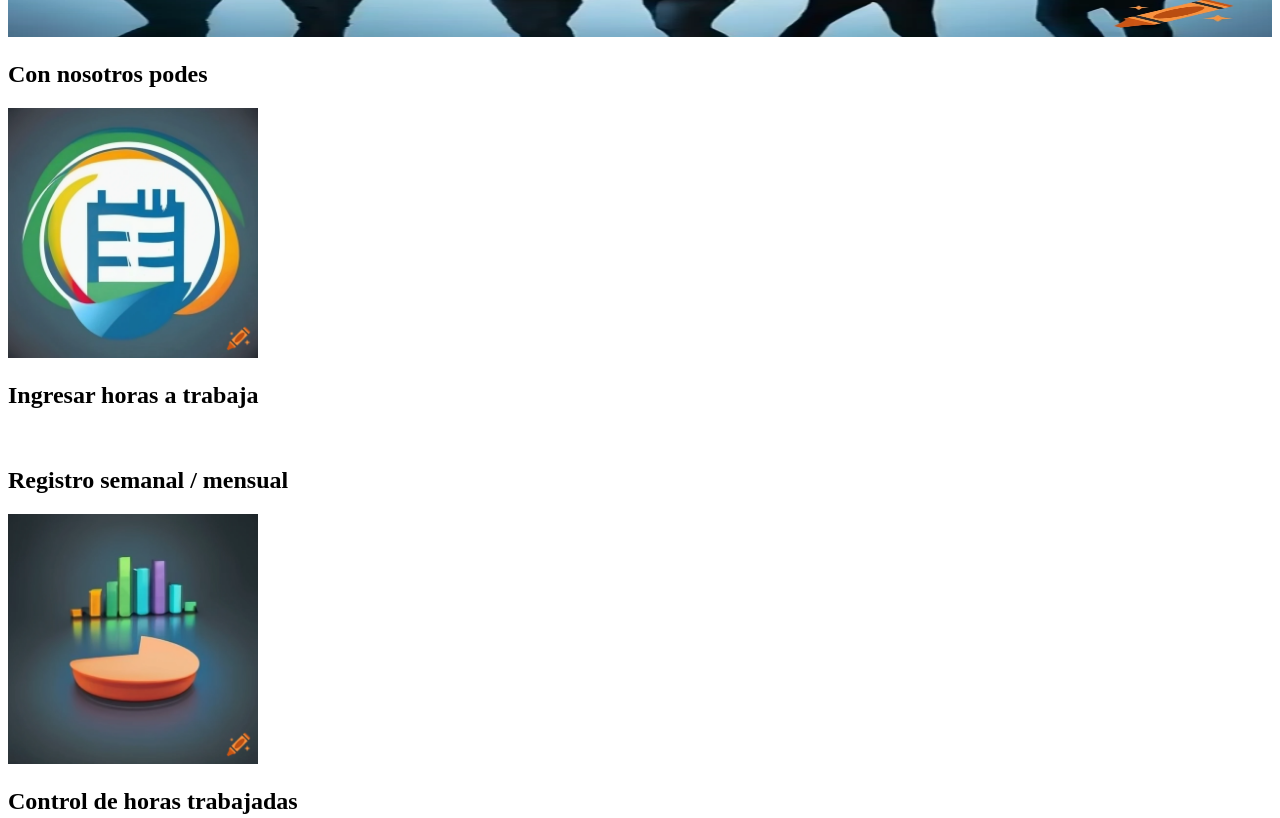
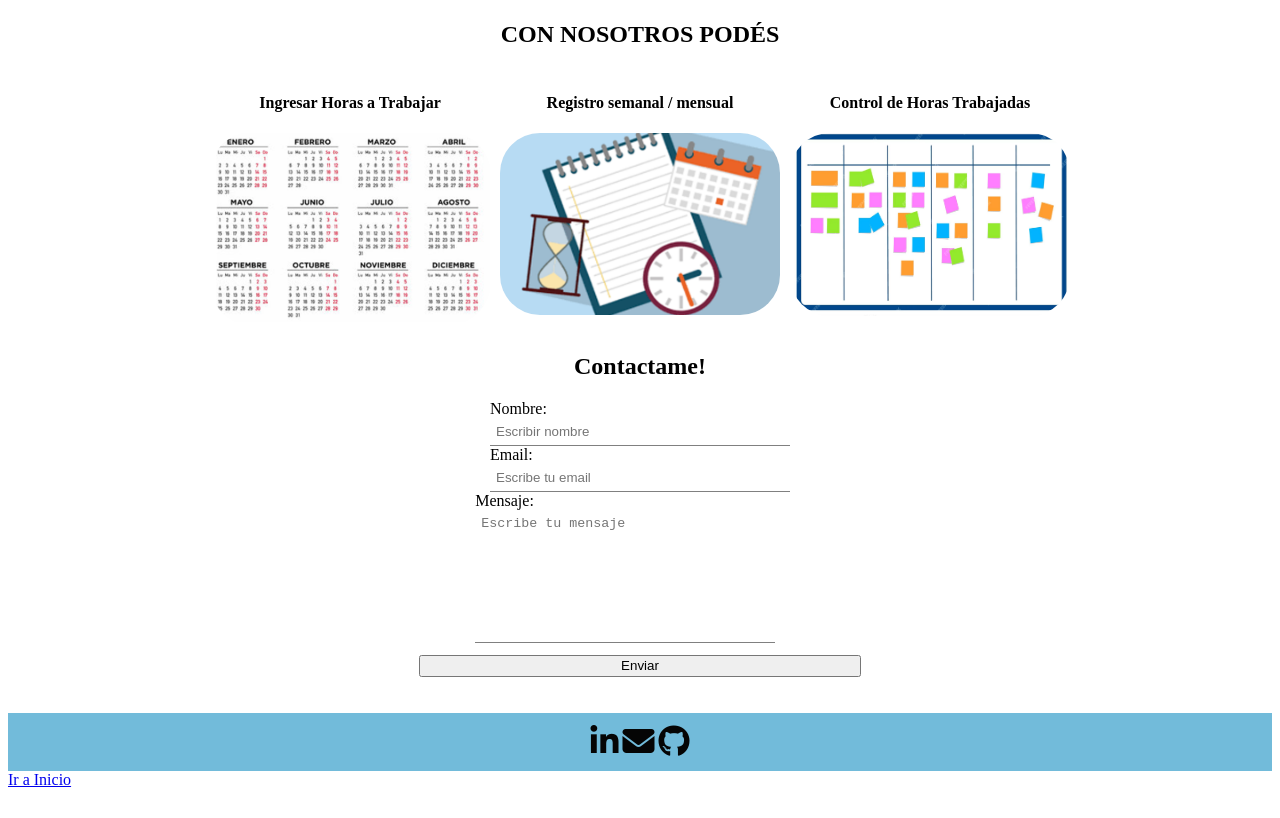
Before and after one commit to yeinwillie/cac_work_hours_register, a plain HTML site: page frontend/index.html in a window 1280 px wide. Shown: the part 443-1261 px from the top of the page. After the commit the page ends 1240 px from the top, so only its background shows below. Drawn offline with Linux system fonts and the light colour scheme; files that its build step writes are made by us from their sources; a script that the page names is missing.

Commit message:
secciones imagenes

```diff
--- /dev/null
+++ b/frontend/css/estilos.css
@@ -0,0 +1,50 @@
+#blog .contenedor{
+    display: flex;
+    justify-content: center;
+    flex-wrap: wrap;
+  }
+
+  #blog .contenedor img{
+    width: 100%;
+    height: auto;
+    padding-left: 0%;
+  }
+
+  #blog article {
+    margin: 5px;
+  }
+  #blog .contenedor h2, h3{
+    float: left;
+  }
+  h2, h4 {
+    text-align: center;
+
+  }
+  #blog img {
+    width: 100%;
+    max-width: 280px;
+    padding-left: 25%;
+    border-radius: 5ch;
+  }
+  #blog article img.selected {
+    transform: scale(1.2);
+}
+footer .contenedor {
+    display: flex;
+    flex-wrap: wrap;
+    justify-content: center;
+    padding-bottom: 20px;
+     background-color: #72bbda;
+     align-items: center
+  }
+
+  footer .icons {
+    margin-top: 20px;
+     align-items: center
+  }
+
+@media screen and (min-width:1024px){
+    section {
+        scroll-margin-top: 80px;
+      }
+    }
--- a/frontend/index.html
+++ b/frontend/index.html
@@ -6,10 +6,11 @@
     <meta name="viewport" content="width=device-width, initial-scale=1.0">
     <script src="https://kit.fontawesome.com/70de63367c.js" crossorigin="anonymous"></script>
     <link href="https://fonts.googleapis.com/css2?family=Lato:wght@400;700&display=swap" rel="stylesheet">
-    <link rel="stylesheet" href="./style.css">
+
     <link rel="stylesheet" href="./css/formulario.css">
     <script async src="./JS/app.js"></script>
     <title>CAC Horas de trabajo</title>
+    <link rel="stylesheet" href="./css/estilos.css">
 
 </head>
 <body>
@@ -44,35 +45,33 @@
         <section class="inicio" id="inicio">
             <article class="inicio_article">
                 <h1 class="titulo">
-                       Banner
+
                 </h1>
-                <img height="300px" width="100%" src="./issues/craiyon_093953_A_group_of_business_people_gathered_together__celebrating_in_front_of_a_whiteboard_fu.png" alt="">
+                <img height="300px" width="100%" src="issues/banner2.png" alt="">
 
             </article>
 
 <!--Section Benificios-->
+<section id="blog">
+    <h2>CON NOSOTROS PODÉS</h2>
+    <div class="contenedor">
 
-        </section>
+      <article>
+     <h4>Ingresar Horas a Trabajar</h4>
+        <img src="issues/calendario.png" alt="">
+      </article>
+      <article>
+        <h4>Registro semanal / mensual</h4>
+        <img src="issues/banner1.png" alt="">
+      </article>
+      <article>
+        <h4>Control de Horas Trabajadas</h4>
+        <img src="issues/registro.png" alt="">
+      </article>
+    </div>
+</section>
 
-        <section  id="Beneficios">
-
-            <h2 class="beneficios">Con nosotros podes</h2>
-
-            <img width="250px" src="./issues/craiyon_093222_logo_entreprise.png" alt="" >
-            <h2 class="beneficios">Ingresar horas a trabaja</h2>
-
-
-            <img width="250px" src="./issues//craiyon_092457_Calendar_icon.png" alt="" >
-
-            <h2 class="beneficios">Registro semanal / mensual</h2>
-
-            <img width="250px" src="./issues/craiyon_093743_graphic_with_financial_rating_bars_and_a_pie_chart.png" alt="">
-
-            <h2 class="beneficios">Control de horas trabajadas</h2>
-
-        </section>
-
-<!--Section Contactame-->
+       <!--Section Contactame-->
 
         <section class="contactame" id="contactame">
 
@@ -133,13 +132,16 @@
     </main>
 
 <!--Section Footer-->
-
-    <footer class="footer">
+<br>
+<br>
+    <footer id="footer">
+        <div class="contenedor">
         <div class="icons" id="icons">
             <a href="https://www.linkedin.com/in/yein-e-734a7a233" target="_blank"><i class="fa-brands fa-linkedin-in fa-2xl" style="color: #050505;"></i></a>
             <a href="mailto:yeinneg@gmail.com"><i class="fa-solid fa-envelope fa-2xl icon" style="color: #050505;"></i></a>
             <a href="https://github.com/yeinwillie" target="_blank"><i class="fa-brands fa-github fa-2xl icon" style="color: #050505;"></i></a>
        </div>
+    </div>
             <a href="#inicio" class="footer_link">Ir a Inicio</a>
     </footer>
 
```
Also changed, not shown: frontend/issues/banner1.png (added), frontend/issues/banner2.png (added), frontend/issues/calendario.png (added), frontend/issues/control semanal.png (added), frontend/issues/registro.png (added).
